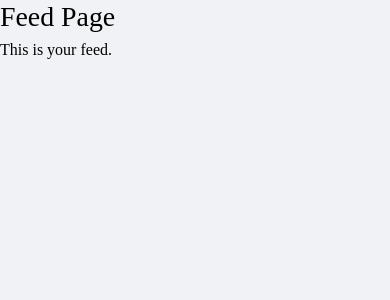
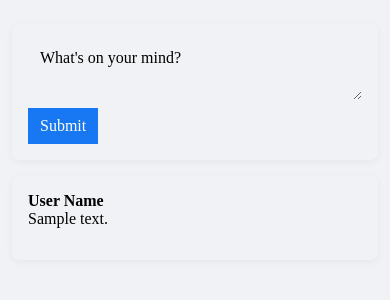
Before and after one commit to dknight305/Vybeflow, a Python web app: template templates/feed.html in a window 390 px wide. Shown: the top 300 px of the page. Run offline with Jinja, Linux system fonts and the light colour scheme; the template is opened without the code that fills it: most values are stand-ins (such as "Sample title", 1, 10 or a date in 2020); form fields are guessed from the names that the template uses.

Commit message:
Made major changes to site

```diff
--- a/templates/feed.html
+++ b/templates/feed.html
@@ -1,6 +1,32 @@
-<!-- filepath: /home/carlos-sanchez/Vybeflow/templates/feed.html -->
 {% extends "base.html" %}
 {% block content %}
-<h1>Feed Page</h1>
-<p>This is your feed.</p>
+<div class="container mt-4">
+    <div class="row justify-content-center">
+        <div class="col-md-6">
+            <!-- Post Form -->
+            <div class="card mb-3">
+                <div class="card-body">
+                    <form method="POST">
+                        {{ form.hidden_tag() }}
+                        <div class="form-group">
+                            {{ form.content(class="form-control", rows="2", placeholder="What's on your mind?") }}
+                        </div>
+                        {{ form.submit(class="btn btn-primary mt-2") }}
+                    </form>
+                </div>
+            </div>
+            <!-- Posts Feed -->
+            {% for post in posts %}
+            <div class="card mb-3">
+                <div class="card-body">
+                    <strong>User Name</strong>
+                    <p>{{ post.content }}</p>
+                </div>
+            </div>
+            {% else %}
+            <p>No posts yet.</p>
+            {% endfor %}
+        </div>
+    </div>
+</div>
 {% endblock %}
```
Also changed, not shown: app.py (+27 -4 lines).
